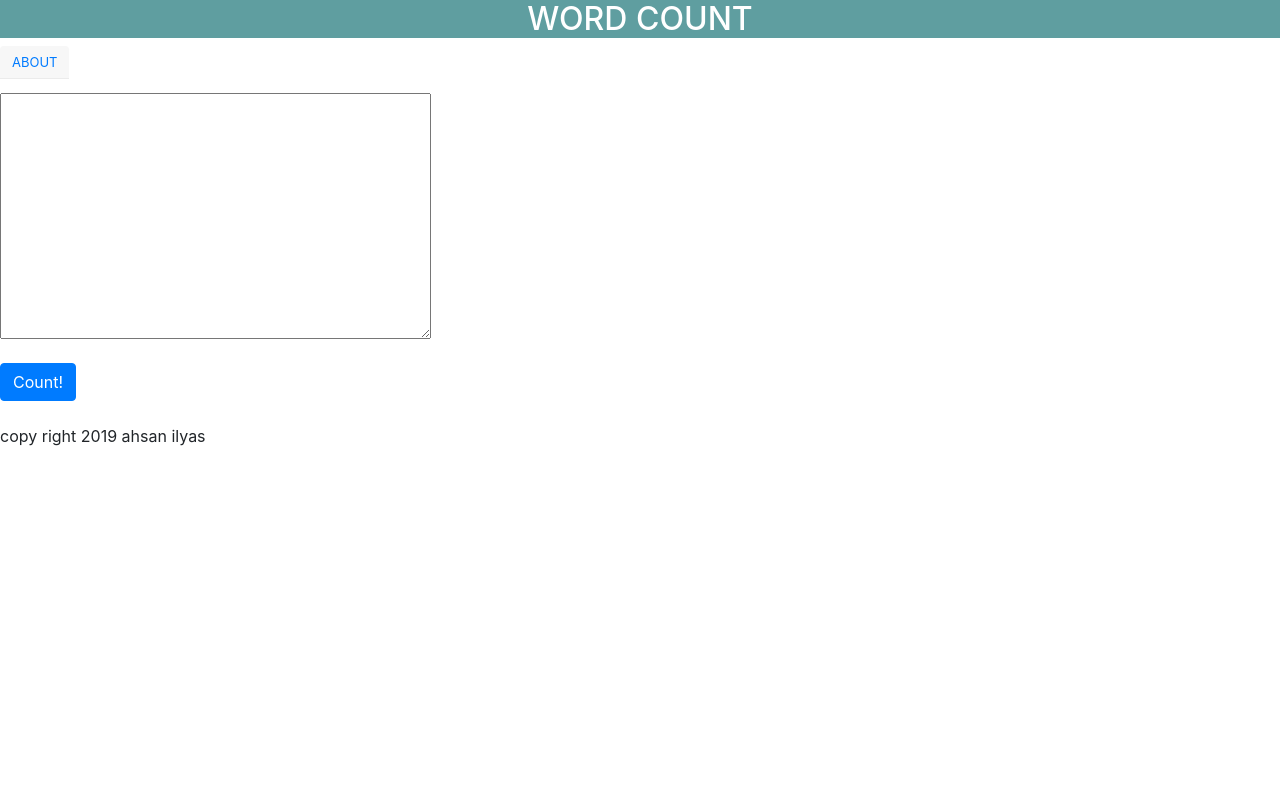
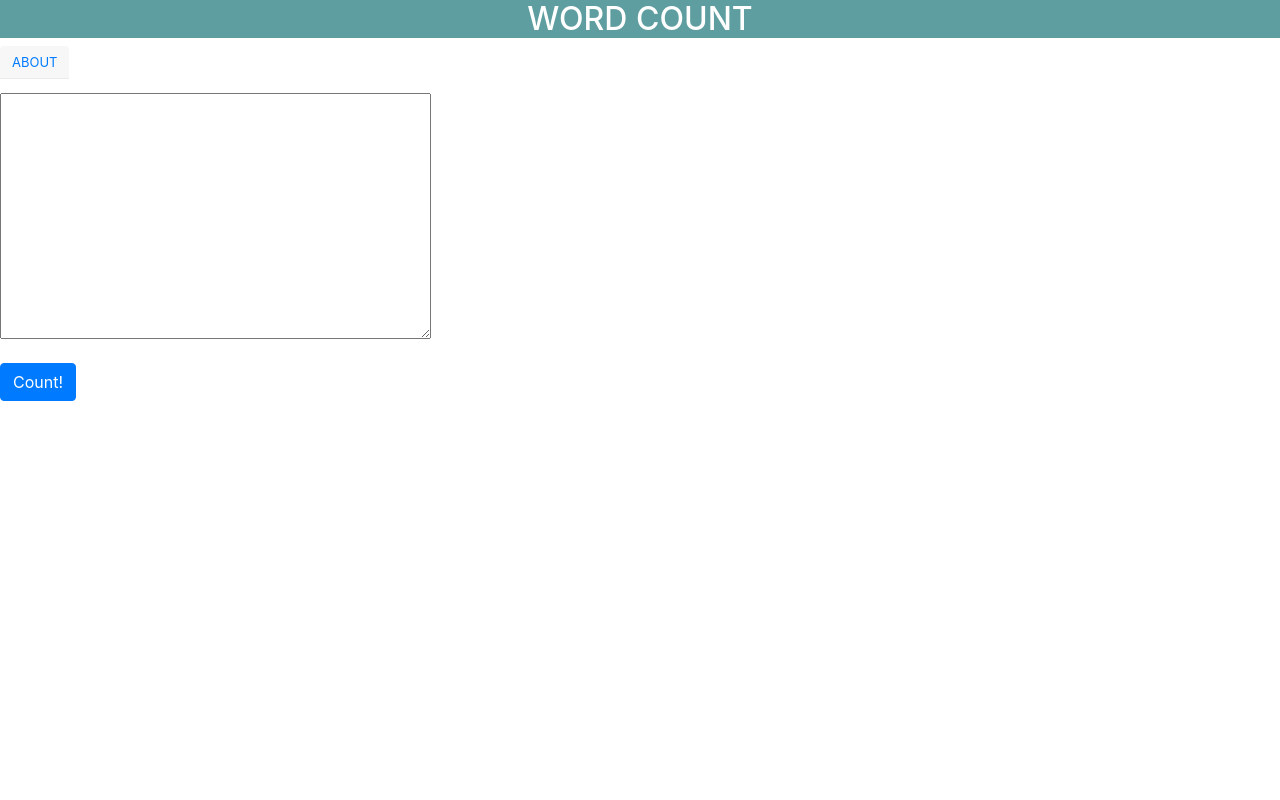
Before and after one commit to AhsanLozaa/wordcounter, a Django app: page / in a window 1280 px wide. Run offline with Django 3.2, Linux system fonts and the light colour scheme; some libraries are stand-ins or nearby versions.

Commit message:
my second stage

```diff
--- a/templates/home.html
+++ b/templates/home.html
@@ -11,5 +11,3 @@
         <input type="submit" value="Count!" class="btn btn-primary"/>
     </form>
 </div>
-
-copy right 2019 ahsan ilyas
```
